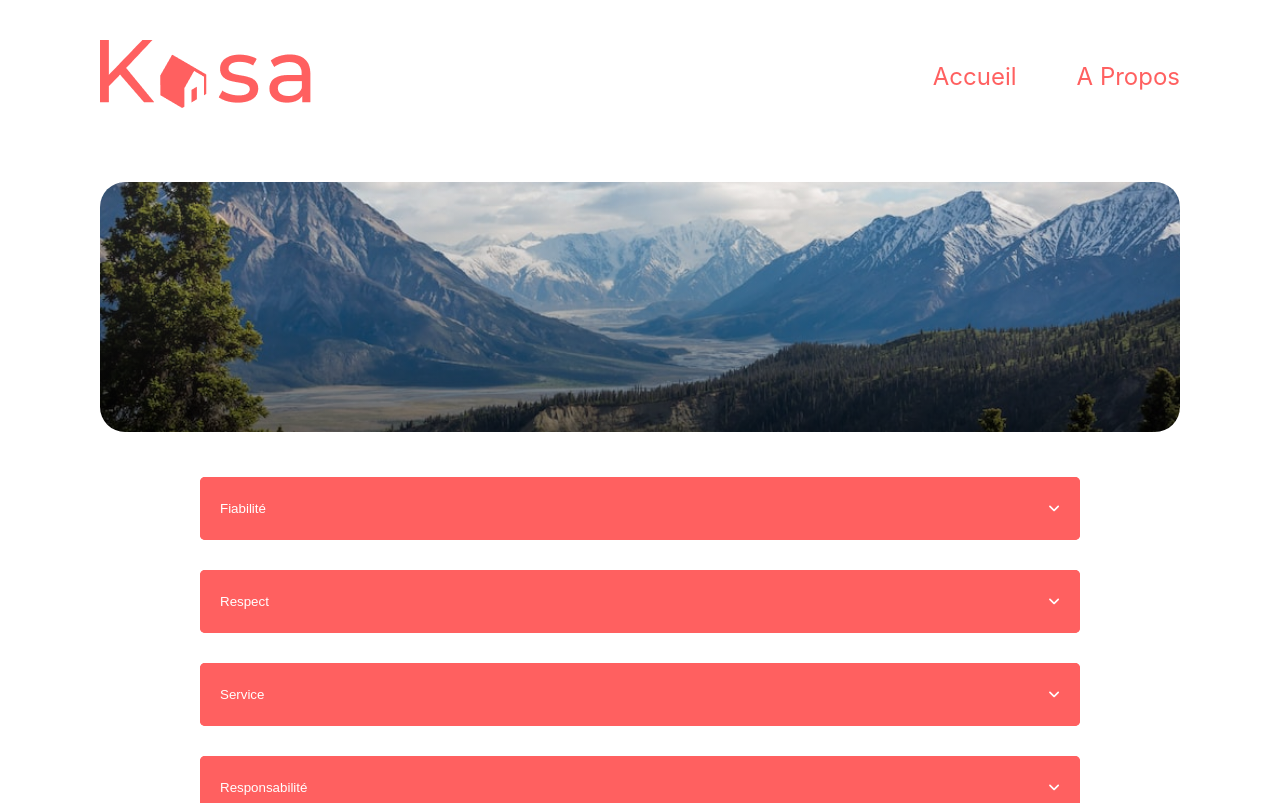
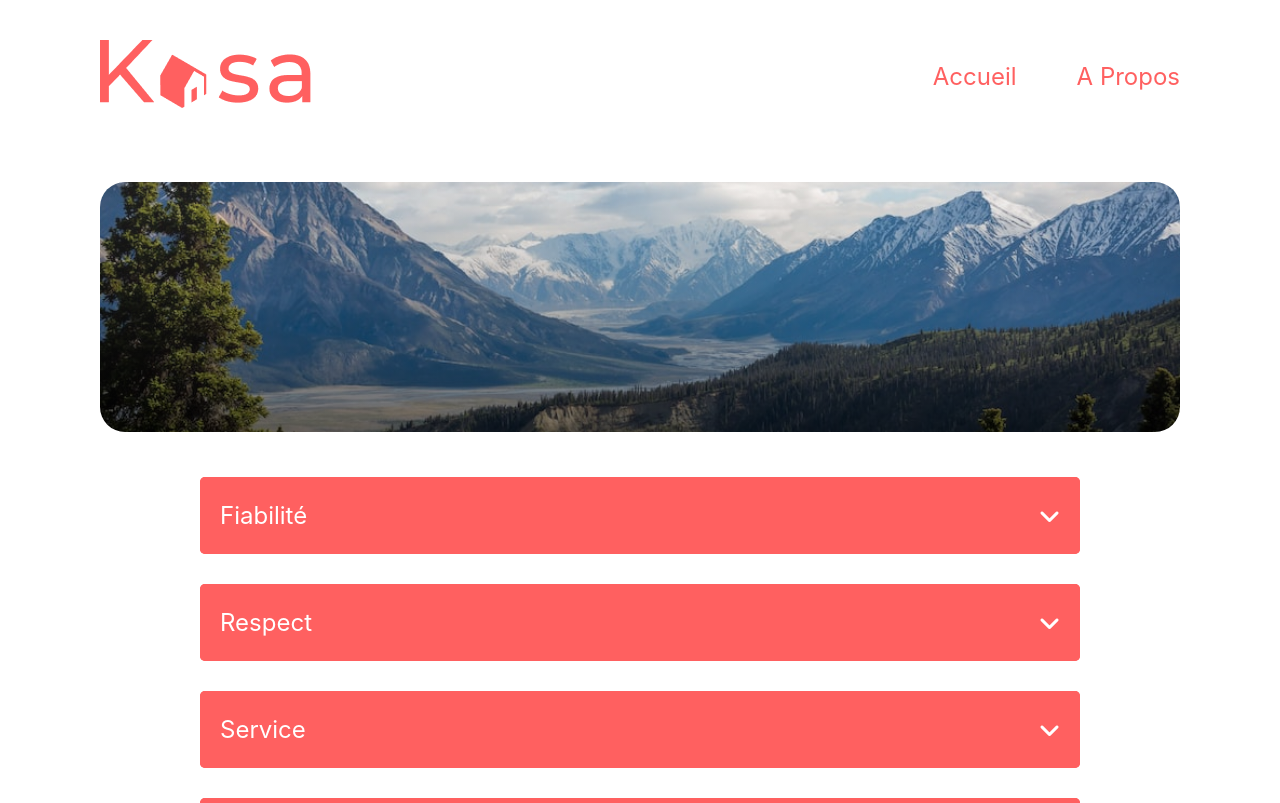
Before and after one commit to VGrolleau/kasa, a React (Create React App) app: page /about in a window 1280 px wide. Shown: the top 803 px of the page. Built offline with nearby package versions, Linux system fonts and the light colour scheme.

Commit message:
Try fixing about dropdown problem

```diff
--- a/src/components/Collapse/index.jsx
+++ b/src/components/Collapse/index.jsx
@@ -1,31 +1,69 @@
 import '../../utils/styles/Collapse.css'
-import { useState } from 'react';
+import { useState, useEffect, useRef } from 'react';
 
 function Collapse(props) {
     const [isOpen, setIsOpen] = useState(false)
 
     const collapseContents = props.collapseContents;
-    const collapseDivOpen = collapseContents.map((collapseContent) =>
-        <div className="collapse">
-            <button className='collapse-button' key={collapseContent.id} onClick={(e) => {
-                console.log(e.target)
+    // let clickedElementId = e.target.parentElement.id;
+    const clickedElementClass = "open";
+
+    // collapseContents.forEach(collapseContent => {
+    //     if (collapseContent.id === clickedElementId) console.log(e.target.parentElement)
+    // })
+
+    // return (
+    //     collapseContents.map((collapseContent, index) =>
+    //         <div className="collapse" key={`${collapseContent.text}-${index}`} id={index}>
+    //             <div className='collapse-button'>
+    //                 {collapseContent.text} <span className="fa-solid fa-angle-down select-arrow"></span>
+    //             </div>
+    //             <div className="collapse-content" style={{ display: "block" }}>{collapseContent.content}</div>
+    //         </div>
+    //     )
+    // )
+    // console.log(clickedElementId, props.clickedElementId);
+
+    return isOpen ? (
+        collapseContents.map((collapseContent, index) =>
+            <div className="collapse open" key={`${collapseContent.text}-${index}`} id={collapseContent.id} onClick={(e) => {
+                // console.log(e.target)
+                // setIsOpen(false)
+                // console.log(isOpen, setIsOpen)
+                // console.log(collapseContent.id, e.target.parentElement.id, e.target.parentElement)
+                if (collapseContent.id === parseInt(e.target.parentElement.id)) {
+                    console.log(e.target.parentElement)
                     setIsOpen(false)
+                    e.target.parentElement.classList.add("open")
+                }
             }}>
+                <div className='collapse-button'>
                     {collapseContent.text} <span className="fa-solid fa-angle-down select-arrow"></span>
-            </button>
-            <p className="collapse-content" style={{ display: "block" }}>{collapseContent.content}</p>
+                </div>
+                <div className="collapse-content" style={{ display: "block" }}>{collapseContent.content}</div>
             </div>
         )
-    const collapseDivClose = collapseContents.map((collapseContent) =>
-        <div className="collapse">
-            <button className='collapse-button' key={collapseContent.id} onClick={() => setIsOpen(true)}>
+    ) : (
+        collapseContents.map((collapseContent, index) =>
+            <div className="collapse" key={`${collapseContent.text}-${index}`} id={collapseContent.id} onClick={(e) => {
+                console.log(collapseContent.id === parseInt(e.target.parentElement.id))
+                // setIsOpen(true)
+                // console.log(clickedElementId)
+                // console.log(isOpen, setIsOpen)
+                if (collapseContent.id === parseInt(e.target.parentElement.id)) {
+                    console.log(e.target.parentElement)
+                    setIsOpen(true)
+                    e.target.parentElement.classList.remove("open")
+                }
+            }}>
+                <div className='collapse-button'>
                     {collapseContent.text} <span className="fa-solid fa-angle-down select-arrow"></span>
-            </button>
-            <p className="collapse-content" style={{ display: "none" }}>{collapseContent.content}</p>
+                </div>
+                <div className="collapse-content" style={{ display: "none" }}>{collapseContent.content}</div>
             </div>
         )
+    )
 
-    return isOpen ? collapseDivOpen : collapseDivClose
     // return collapseDivOpen
 }
 
--- a/src/components/Collapses/index.jsx
+++ b/src/components/Collapses/index.jsx
@@ -4,30 +4,41 @@ import '../../utils/styles/Collapses.css'
 function Collapses() {
     const collapseContents = [
         {
-            "id": "1",
+            "id": 1,
             "text": "Fiabilité",
             "content": "Lorem ipsum dolor sit amet, consectetur adipiscing elit. Quisque sapien velit, aliquet eget commodo nec, auctor a sapien. Nam eu neque vulputate diam rhoncus faucibus. Curabitur quis varius libero. Lorem."
         },
         {
-            "id": "2",
+            "id": 2,
             "text": "Respect",
             "content": "La bienveillance fait partie des valeurs fondatrices de Kasa. Tout comportement discriminatoire ou de perturbation du voisinage entraînera une exclusion de notre plateforme."
         },
         {
-            "id": "3",
+            "id": 3,
             "text": "Service",
             "content": "Lorem ipsum dolor sit amet, consectetur adipiscing elit. Quisque sapien velit, aliquet eget commodo nec, auctor a sapien. Nam eu neque vulputate diam rhoncus faucibus. Curabitur quis varius libero. Lorem."
         },
         {
-            "id": "4",
+            "id": 4,
             "text": "Responsabilité",
             "content": "Lorem ipsum dolor sit amet, consectetur adipiscing elit. Quisque sapien velit, aliquet eget commodo nec, auctor a sapien. Nam eu neque vulputate diam rhoncus faucibus. Curabitur quis varius libero. Lorem."
         },
     ]
 
+    let clickedElementId;
+    const clickedElementClass = "open";
+
     return (
-        <section className="collapse-section">
-            <Collapse collapseContents={collapseContents} />
+        <section className="collapse-section" onClick={(e) => {
+            console.log(document.querySelectorAll(".collapse"), e.target.parentElement.id, e.target.textContent)
+            // document.querySelectorAll(".collapse").foreach((collapse) => {
+            //     console.log(collapse, e.target.parentElement.id)
+            // })
+            // clickedElementId = e.target.parentElement.id;
+            // // e.target.parentElement.classList.add(clickedElementClass);
+            // console.log(clickedElementId);
+        }}>
+            <Collapse collapseContents={collapseContents} clickedElementId={clickedElementId} clickedElementClass={clickedElementClass} />
         </section>
     )
 }
--- a/src/utils/styles/Collapse.css
+++ b/src/utils/styles/Collapse.css
@@ -1,6 +1,9 @@
+@media only screen and (min-width: 769px) and (max-width: 1279px) {
+}
+
+@media only screen and (min-width: 1280px) {
   .collapse {
     margin-bottom: 30px;
-  position: relative;
     /* display: block; */
     background-color: #ff6060;
     border-radius: 5px;
@@ -8,7 +11,7 @@
 
   .collapse-button {
     display: flex;
-  width: 100%;
+    /* width: 100%; */
     align-items: center;
     justify-content: space-between;
     border-radius: 5px;
@@ -17,26 +20,27 @@
     padding: 1.5rem 1.25rem;
     border: none;
     cursor: pointer;
+    z-index: 1;
+    position: relative;
+    font-size: 24px;
   }
 
   .collapse-content {
     /* display: none; */
-  position: absolute;
-  background-color: #f9f9f9;
-  min-width: 160px;
-  box-shadow: 0px 8px 16px 0px rgba(0, 0, 0, 0.2);
-  padding: 12px 16px;
+    /* position: absolute; */
+    background-color: #f6f6f6;
+    padding: 35px 20px 20px;
     color: #ff6060;
+    font-size: 24px;
 
-  left: 0px;
-  z-index: 1;
+    /* left: 0px; */
     margin-top: -5px;
-  width: 100%;
-  border-radius: 0.25rem;
+    /* width: 100%; */
+    border-radius: 5px;
     transition: all 500ms cubic-bezier(0.4, 0, 0.2, 1);
   }
 
-.collapse-button:focus .select-arrow {
+  .collapse.open .collapse-button .select-arrow {
     transform: rotate(180deg);
     transition: transform 500ms cubic-bezier(0.4, 0, 0.2, 1);
   }
@@ -44,3 +48,4 @@
   .select-arrow {
     transition: transform 500ms cubic-bezier(0.4, 0, 0.2, 1);
   }
+}
--- a/src/utils/styles/Collapses.css
+++ b/src/utils/styles/Collapses.css
@@ -1,5 +1,10 @@
-.collapse-section {
-  display: flex;
-  flex-direction: column;
-  margin: 0 200px 40px;
+@media only screen and (min-width: 769px) and (max-width: 1279px) {
 }
+
+@media only screen and (min-width: 1280px) {
+  .collapse-section {
+    display: flex;
+    flex-direction: column;
+    margin: 0 200px 40px;
+  }
+}
```
Lines whose indentation alone changed are shown as unchanged.
